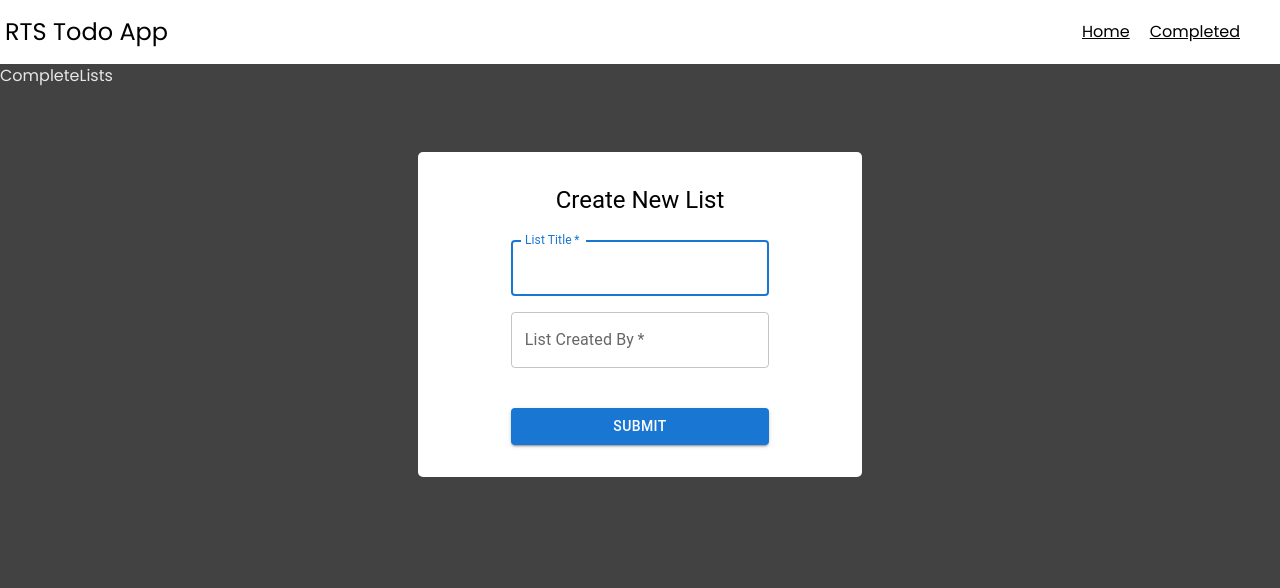
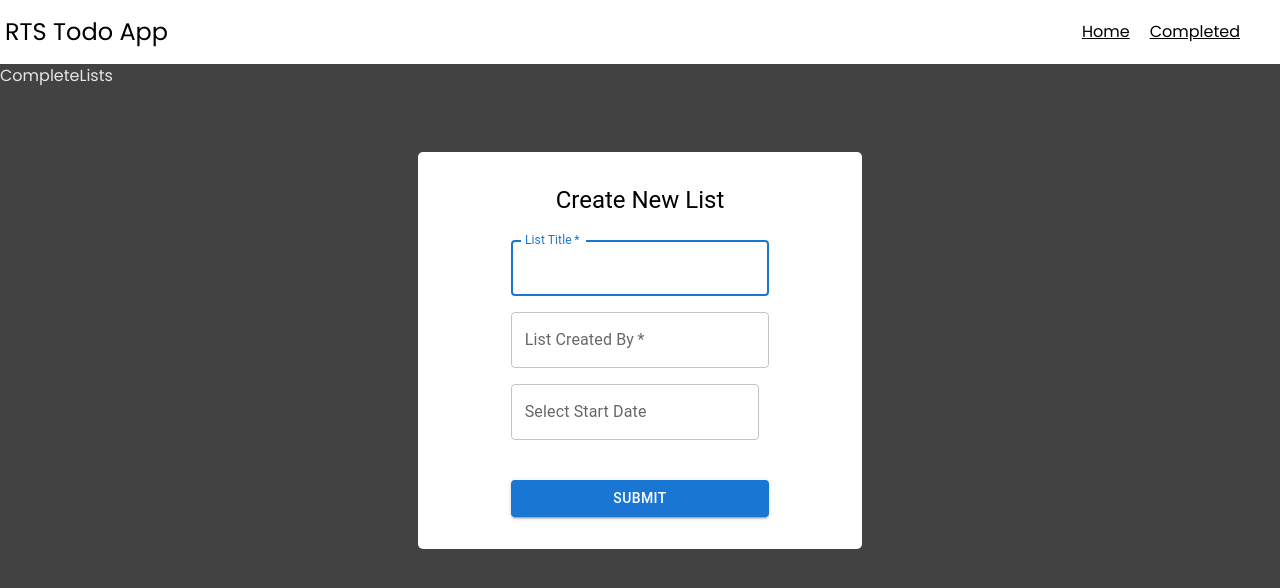
Before and after one commit to michaeladilulo/RTS-Todo-App, a React (Vite) app: page /completed in a window 1280 px wide. Shown: the top 588 px of the page. Built offline with nearby package versions, Linux system fonts and the light colour scheme.

Commit message:
Can create items and set in state, date picker info, changes with form code

```diff
--- /dev/null
+++ b/data/db.json
@@ -0,0 +1,25 @@
+{
+  "list": [
+    {
+      "title": "Shopping",
+      "createdBy": "Mike",
+      "startDate": "12-20-2024",
+      "completed": false,
+      "id": "90e5"
+    },
+    {
+      "id": "441f",
+      "title": "Shopping",
+      "createdBy": "Mike",
+      "startDate": "2024-08-16T06:00:00.000Z",
+      "completed": false
+    },
+    {
+      "id": "cc4a",
+      "title": "Housework",
+      "createdBy": "Maya",
+      "startDate": "2024-08-10T06:00:00.000Z",
+      "completed": false
+    }
+  ]
+}
--- a/package.json
+++ b/package.json
@@ -18,7 +18,9 @@
     "@fortawesome/free-solid-svg-icons": "^6.6.0",
     "@fortawesome/react-fontawesome": "^0.2.2",
     "@mui/material": "^5.16.6",
+    "@mui/x-date-pickers": "^7.12.1",
     "axios": "^1.7.3",
+    "dayjs": "^1.11.12",
     "react": "^18.3.1",
     "react-dom": "^18.3.1",
     "react-hook-form": "^7.52.2",
--- a/src/Components/ListForm/ListForm.tsx
+++ b/src/Components/ListForm/ListForm.tsx
@@ -1,18 +1,65 @@
-import React, { FC } from 'react'
+import React, { ChangeEvent, FC, useState } from 'react'
 import Button from '@mui/material/Button';
 import TextField from '@mui/material/TextField';
 import Grid from '@mui/material/Grid';
 import Box from '@mui/material/Box';
 import Typography from '@mui/material/Typography';
 import Container from '@mui/material/Container';
-import { useForm } from 'react-hook-form'
+import { LocalizationProvider } from '@mui/x-date-pickers/LocalizationProvider'
+import { AdapterDayjs } from '@mui/x-date-pickers/AdapterDayjs'
+import { DatePicker } from '@mui/x-date-pickers/DatePicker'
+import dayjs, { Dayjs } from 'dayjs';
+import axios from 'axios'
 import './ListForm.css'
 
+type FormData = {
+  title: string,
+  createdBy: string,
+  startDate: Dayjs | null,
+  completed: boolean
+}
+
 const ListForm:FC = () => {
+const [formData, setFormData] = useState<FormData>({
+  title: '',
+  createdBy: '',
+  startDate: null,
+  completed: false
+});
 
-const {register, handleSubmit} = useForm();
-const handleFormSubmit = (formData: any) => {
-  console.log('Form data is ', formData)
+const handleChange = (e: ChangeEvent<HTMLInputElement>): void => {
+  const {name, value} = e.target;
+  setFormData(previousState => ({
+    ...previousState,
+    [name]: value
+  }))
+}
+
+const handleDateChange = (date: Dayjs | null): void => {
+  setFormData((previousState) => ({
+    ...previousState,
+    startDate: date
+  }));
+};
+
+const handleSubmit = async (e: React.FormEvent<HTMLFormElement>): Promise<void> => {
+  e.preventDefault();
+
+  try {
+    const response = await axios.post(`http://localhost:3000/list`,
+      formData
+    )
+    console.log(response.data)
+
+    setFormData({
+      title: '',
+      createdBy: '',
+      startDate: null,
+      completed: false
+    })
+  } catch (error) {
+    console.error('Error', error)
+  }
 }
 
   return (
@@ -27,7 +74,7 @@ const handleFormSubmit = (formData: any) => {
       <Typography component='h1' variant='h5' className='form-header-title' sx={{mt:4}}>
         Create New List
       </Typography>
-      <Box component='form' noValidate sx={{mt: 3}} onSubmit={handleSubmit(handleFormSubmit)}>
+      <Box component='form' noValidate sx={{mt: 3}} onSubmit={handleSubmit}>
         <Grid container spacing={2} justifyContent={'center'}>
           <Grid item xs={12} sm={8}>
             <TextField
@@ -36,8 +83,10 @@ const handleFormSubmit = (formData: any) => {
               fullWidth
               id='listTitle'
               label='List Title'
+              onChange={handleChange}
+              value={formData.title}
+              name='title'
               autoFocus
-              {...register('listTitle')}
             />
           </Grid>
           <Grid item xs={12} sm={8}>
@@ -47,8 +96,20 @@ const handleFormSubmit = (formData: any) => {
               id='createdBy'
               label='List Created By'
               autoComplete='family-name'
-              {...register('createdBy')}
+              onChange={handleChange}
+              value={formData.createdBy}
+              name='createdBy'
             />
+          </Grid>
+          <Grid item xs={12} sm={8}>
+              <LocalizationProvider dateAdapter={AdapterDayjs}>
+                <DatePicker
+                label='Select Start Date'
+                name='datePicker'
+                value={formData.startDate}
+                onChange={handleDateChange}
+                />
+              </LocalizationProvider>
           </Grid>
             <Grid item xs={12} sm={8}>
             <Button
```
Also changed, not shown: 1 other file (tests, documents, lock files or other folders).
